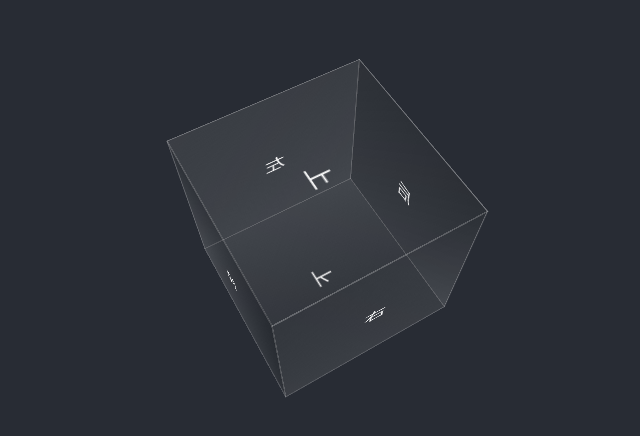
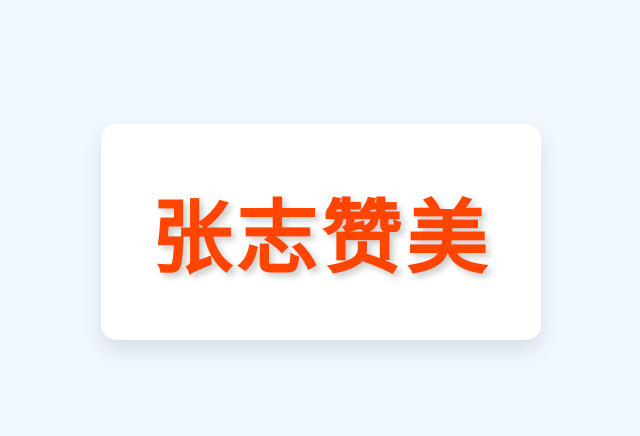
Before and after one commit to pisisk/lifang.github.io, a plain HTML site: page index.html in a window 1280 px wide. Shown: the part 168-604 px from the top of the page, without its empty margins (319-959 px from the left). Drawn offline with Linux system fonts and the light colour scheme.

Commit message:
Update index.html

```diff
--- a/index.html
+++ b/index.html
@@ -1,71 +1,41 @@
 <!DOCTYPE html>
-<html lang="zh">
+<html>
 <head>
-    <meta charset="UTF-8">
-    <meta name="viewport" content="width=device-width, initial-scale=1.0">
-    <title>立体动态特效网站</title>
+    <title>赞美</title>
     <style>
         body {
+            font-family: Arial, sans-serif;
+            background-color: #f0f8ff; /* 浅蓝色背景 */
             display: flex;
             justify-content: center;
             align-items: center;
             height: 100vh;
             margin: 0;
-            background-color: #282c34;
-            overflow: hidden;
         }
 
-        .scene {
-            width: 200px;
-            height: 200px;
-            perspective: 600px;
+        .container {
+            background-color: #fff; /* 白色容器 */
+            padding: 50px;
+            border-radius: 15px; /* 圆角 */
+            box-shadow: 0 10px 20px rgba(0, 0, 0, 0.1); /* 阴影效果 */
+            text-align: center;
         }
 
-        .cube {
-            position: relative;
-            width: 100%;
-            height: 100%;
-            transform-style: preserve-3d;
-            animation: rotate 6s infinite linear; /* 增加动画时间让旋转更平滑 */
-        }
-
-        .cube div {
-            position: absolute;
-            width: 200px;
-            height: 200px;
-            background: linear-gradient(45deg, rgba(255, 255, 255, 0.1), rgba(0, 0, 0, 0.1));
-            border: 1px solid rgba(255, 255, 255, 0.2);
-            display: flex;
-            justify-content: center;
-            align-items: center;
-            font-family: Arial, sans-serif;
-            color: white;
-            font-size: 24px;
-        }
-
-        .front  { transform: translateZ(100px); background-color: rgba(255, 0, 0, 0.9); }
-        .back   { transform: rotateY(180deg) translateZ(100px); background-color: rgba(0, 255, 0, 0.9); }
-        .right  { transform: rotateY(90deg) translateZ(100px); background-color: rgba(0, 0, 255, 0.9); }
-        .left   { transform: rotateY(-90deg) translateZ(100px); background-color: rgba(255, 255, 0, 0.9); }
-        .top    { transform: rotateX(90deg) translateZ(100px); background-color: rgba(255, 165, 0, 0.9); }
-        .bottom { transform: rotateX(-90deg) translateZ(100px); background-color: rgba(128, 0, 128, 0.9); }
-
-        @keyframes rotate {
-            0% { transform: rotateX(0deg) rotateY(0deg); }
-            100% { transform: rotateX(360deg) rotateY(360deg); }
+        h1 {
+            color: #ff4500; /* 醒目的橙红色 */
+            font-size: 5em; /* 更大的字体 */
+            text-transform: uppercase; /* 大写 */
+            letter-spacing: 5px; /* 字母间距 */
+            text-shadow: 4px 4px 6px rgba(0, 0, 0, 0.2); /* 文字阴影 */
+            margin: 0;
         }
     </style>
 </head>
 <body>
-    <div class="scene">
-        <div class="cube">
-            <div class="front">前</div>
-            <div class="back">后</div>
-            <div class="right">右</div>
-            <div class="left">左</div>
-            <div class="top">上</div>
-            <div class="bottom">下</div>
-        </div>
+
+    <div class="container">
+        <h1>张志赞美</h1>
     </div>
+
 </body>
 </html>
```
